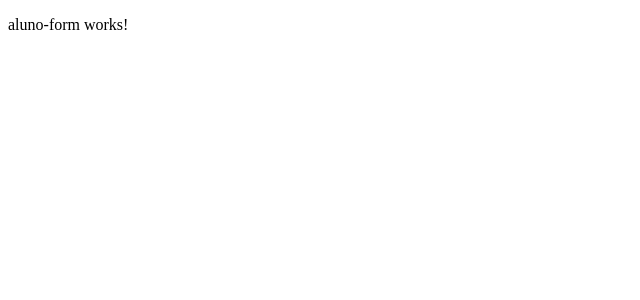
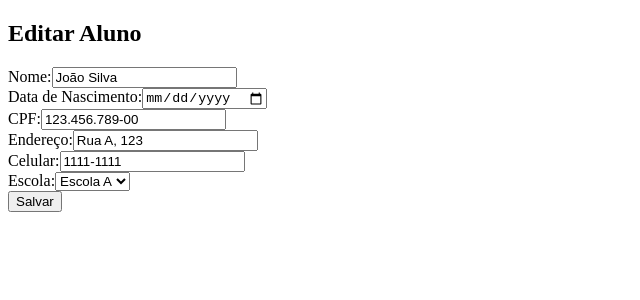
Before and after one commit to remassini/Project-Angular-test, an Angular app in the folder project-angular-test/: page /aluno/editar/1 in a window 1280 px wide. Shown: the top 300 px of the page, without its empty margins (0-640 px from the left). Built offline with nearby package versions, Linux system fonts and the light colour scheme.

Commit message:
Fuction-project

```diff
--- a/project-angular-test/src/app/aluno-form/aluno-form.component.html
+++ b/project-angular-test/src/app/aluno-form/aluno-form.component.html
@@ -1 +1,32 @@
-<p>aluno-form works!</p>
+<div class="form-container">
+    <h2>{{ aluno?.iCodAluno ? 'Editar Aluno' : 'Adicionar Aluno' }}</h2>
+    <form (ngSubmit)="salvarAluno()">
+      <div class="form-group">
+        <label for="sNome">Nome:</label>
+        <input type="text" id="sNome" [(ngModel)]="aluno.sNome" name="sNome" required>
+      </div>
+      <div class="form-group">
+        <label for="dNascimento">Data de Nascimento:</label>
+        <input type="date" id="dNascimento" [(ngModel)]="aluno.dNascimento" name="dNascimento" required>
+      </div>
+      <div class="form-group">
+        <label for="sCPF">CPF:</label>
+        <input type="text" id="sCPF" [(ngModel)]="aluno.sCPF" name="sCPF" required>
+      </div>
+      <div class="form-group">
+        <label for="sEndereco">Endereço:</label>
+        <input type="text" id="sEndereco" [(ngModel)]="aluno.sEndereco" name="sEndereco" required>
+      </div>
+      <div class="form-group">
+        <label for="sCelular">Celular:</label>
+        <input type="text" id="sCelular" [(ngModel)]="aluno.sCelular" name="sCelular" required>
+      </div>
+      <div class="form-group">
+        <label for="iCodEscola">Escola:</label>
+        <select id="iCodEscola" [(ngModel)]="aluno.iCodEscola" name="iCodEscola" required>
+          <option *ngFor="let escola of escolas" [value]="escola.iCodEscola">{{ escola.sDescricao }}</option>
+        </select>
+      </div>
+      <button type="submit">{{ aluno?.iCodAluno ? 'Salvar' : 'Adicionar' }}</button>
+    </form>
+  </div>
--- a/project-angular-test/src/app/aluno-form/aluno-form.component.ts
+++ b/project-angular-test/src/app/aluno-form/aluno-form.component.ts
@@ -1,10 +1,45 @@
-import { Component } from '@angular/core';
+import { Component, OnInit } from '@angular/core';
+import { ActivatedRoute, Router } from '@angular/router';
+import { AlunoService } from '../aluno.service';
+import { EscolaService } from '../escola.service';
+import { Aluno } from '../aluno';
+import { Escola } from '../escola';
 
 @Component({
   selector: 'app-aluno-form',
   templateUrl: './aluno-form.component.html',
-  styleUrl: './aluno-form.component.css'
+  styleUrls: ['./aluno-form.component.css']
 })
-export class AlunoFormComponent {
+export class AlunoFormComponent implements OnInit {
+  aluno: Aluno = { iCodAluno: 0, sNome: '', dNascimento: new Date(), sCPF: '', sEndereco: '', sCelular: '', iCodEscola: 0 };
+  escolas: Escola[] = [];
 
+  constructor(
+    private alunoService: AlunoService,
+    private escolaService: EscolaService,
+    private route: ActivatedRoute,
+    private router: Router
+  ) { }
+
+  ngOnInit(): void {
+    const id = this.route.snapshot.paramMap.get('id');
+    if (id) {
+      this.alunoService.getAlunos().subscribe(alunos => {
+        this.aluno = alunos.find(a => a.iCodAluno === +id) || this.aluno;
+      });
+    }
+    this.escolaService.getEscolas().subscribe(escolas => this.escolas = escolas);
+  }
+
+  salvarAluno(): void {
+    if (this.aluno.iCodAluno) {
+      this.alunoService.editarAluno(this.aluno).subscribe(() => {
+        this.router.navigateByUrl('/alunos');
+      });
+    } else {
+      this.alunoService.adicionarAluno(this.aluno).subscribe(() => {
+        this.router.navigateByUrl('/alunos');
+      });
+    }
+  }
 }
--- a/project-angular-test/src/app/aluno.service.ts
+++ b/project-angular-test/src/app/aluno.service.ts
@@ -1,5 +1,4 @@
 import { Injectable } from '@angular/core';
-import { HttpClient } from '@angular/common/http';
 import { Observable, of } from 'rxjs';
 import { Aluno } from './aluno';
 
@@ -7,31 +6,44 @@ import { Aluno } from './aluno';
   providedIn: 'root'
 })
 export class AlunoService {
-  private alunosUrl = 'api/alunos'; // URL to web api
+  private alunos: Aluno[] = [
+    { iCodAluno: 1, sNome: 'João Silva', dNascimento: new Date('2000-01-01'), sCPF: '123.456.789-00', sEndereco: 'Rua A, 123', sCelular: '1111-1111', iCodEscola: 1 },
+    // adicione mais alunos mockados se necessário
+  ];
 
-  constructor(private http: HttpClient) { }
+  constructor() { }
 
   getAlunos(): Observable<Aluno[]> {
-    return this.http.get<Aluno[]>(this.alunosUrl);
+    return of(this.alunos);
   }
 
   pesquisarAlunos(term: string): Observable<Aluno[]> {
     if (!term.trim()) {
-      return of([]);
+      return of(this.alunos);
     }
-    return this.http.get<Aluno[]>(`${this.alunosUrl}/?sNome=${term}`);
+    const searchTerm = term.toLowerCase();
+    const filteredAlunos = this.alunos.filter(aluno =>
+      aluno.sNome.toLowerCase().includes(searchTerm) || aluno.sCPF.includes(searchTerm)
+    );
+    return of(filteredAlunos);
   }
 
   adicionarAluno(aluno: Aluno): Observable<Aluno> {
-    return this.http.post<Aluno>(this.alunosUrl, aluno);
+    aluno.iCodAluno = this.alunos.length > 0 ? Math.max(...this.alunos.map(a => a.iCodAluno)) + 1 : 1;
+    this.alunos.push(aluno);
+    return of(aluno);
   }
 
   editarAluno(aluno: Aluno): Observable<any> {
-    return this.http.put(this.alunosUrl, aluno);
+    const index = this.alunos.findIndex(a => a.iCodAluno === aluno.iCodAluno);
+    if (index !== -1) {
+      this.alunos[index] = aluno;
+    }
+    return of(aluno);
   }
 
   excluirAluno(id: number): Observable<Aluno> {
-    const url = `${this.alunosUrl}/${id}`;
-    return this.http.delete<Aluno>(url);
+    this.alunos = this.alunos.filter(a => a.iCodAluno !== id);
+    return null as any;
   }
 }
--- a/project-angular-test/src/app/escola-form/escola-form.component.html
+++ b/project-angular-test/src/app/escola-form/escola-form.component.html
@@ -1 +1,10 @@
-<p>escola-form works!</p>
+<div class="form-container">
+    <h2>{{ escola?.iCodEscola ? 'Editar Escola' : 'Adicionar Escola' }}</h2>
+    <form (ngSubmit)="salvarEscola()">
+      <div class="form-group">
+        <label for="sDescricao">Descrição:</label>
+        <input type="text" id="sDescricao" [(ngModel)]="escola.sDescricao" name="sDescricao" required>
+      </div>
+      <button type="submit">{{ escola?.iCodEscola ? 'Salvar' : 'Adicionar' }}</button>
+    </form>
+  </div>
--- a/project-angular-test/src/app/escola-form/escola-form.component.ts
+++ b/project-angular-test/src/app/escola-form/escola-form.component.ts
@@ -1,10 +1,40 @@
-import { Component } from '@angular/core';
+import { Component, OnInit } from '@angular/core';
+import { ActivatedRoute, Router } from '@angular/router';
+import { EscolaService } from '../escola.service';
+import { Escola } from '../escola';
 
 @Component({
   selector: 'app-escola-form',
   templateUrl: './escola-form.component.html',
-  styleUrl: './escola-form.component.css'
+  styleUrls: ['./escola-form.component.css']
 })
-export class EscolaFormComponent {
+export class EscolaFormComponent implements OnInit {
+  escola: Escola = { iCodEscola: 0, sDescricao: '' };
 
+  constructor(
+    private escolaService: EscolaService,
+    private route: ActivatedRoute,
+    private router: Router
+  ) { }
+
+  ngOnInit(): void {
+    const id = this.route.snapshot.paramMap.get('id');
+    if (id) {
+      this.escolaService.getEscolas().subscribe(escolas => {
+        this.escola = escolas.find(e => e.iCodEscola === +id) || this.escola;
+      });
+    }
+  }
+
+  salvarEscola(): void {
+    if (this.escola.iCodEscola) {
+      this.escolaService.editarEscola(this.escola).subscribe(() => {
+        this.router.navigateByUrl('/escolas');
+      });
+    } else {
+      this.escolaService.adicionarEscola(this.escola).subscribe(() => {
+        this.router.navigateByUrl('/escolas');
+      });
+    }
+  }
 }
--- a/project-angular-test/src/app/escola.service.ts
+++ b/project-angular-test/src/app/escola.service.ts
@@ -1,5 +1,4 @@
 import { Injectable } from '@angular/core';
-import { HttpClient } from '@angular/common/http';
 import { Observable, of } from 'rxjs';
 import { Escola } from './escola';
 
@@ -7,31 +6,44 @@ import { Escola } from './escola';
   providedIn: 'root'
 })
 export class EscolaService {
-  private escolasUrl = 'api/escolas'; // URL to web api
+  private escolas: Escola[] = [
+    { iCodEscola: 1, sDescricao: 'Escola A' },
+    // adicione mais escolas mockadas se necessário
+  ];
 
-  constructor(private http: HttpClient) { }
+  constructor() { }
 
   getEscolas(): Observable<Escola[]> {
-    return this.http.get<Escola[]>(this.escolasUrl);
+    return of(this.escolas);
   }
 
   pesquisarEscolas(term: string): Observable<Escola[]> {
     if (!term.trim()) {
-      return of([]);
+      return of(this.escolas);
     }
-    return this.http.get<Escola[]>(`${this.escolasUrl}/?sDescricao=${term}`);
+    const searchTerm = term.toLowerCase();
+    const filteredEscolas = this.escolas.filter(escola =>
+      escola.sDescricao.toLowerCase().includes(searchTerm)
+    );
+    return of(filteredEscolas);
   }
 
   adicionarEscola(escola: Escola): Observable<Escola> {
-    return this.http.post<Escola>(this.escolasUrl, escola);
+    escola.iCodEscola = this.escolas.length > 0 ? Math.max(...this.escolas.map(e => e.iCodEscola)) + 1 : 1;
+    this.escolas.push(escola);
+    return of(escola);
   }
 
   editarEscola(escola: Escola): Observable<any> {
-    return this.http.put(this.escolasUrl, escola);
+    const index = this.escolas.findIndex(e => e.iCodEscola === escola.iCodEscola);
+    if (index !== -1) {
+      this.escolas[index] = escola;
+    }
+    return of(escola);
   }
 
   excluirEscola(id: number): Observable<Escola> {
-    const url = `${this.escolasUrl}/${id}`;
-    return this.http.delete<Escola>(url);
+    this.escolas = this.escolas.filter(e => e.iCodEscola !== id);
+    return null as any;
   }
 }
```
